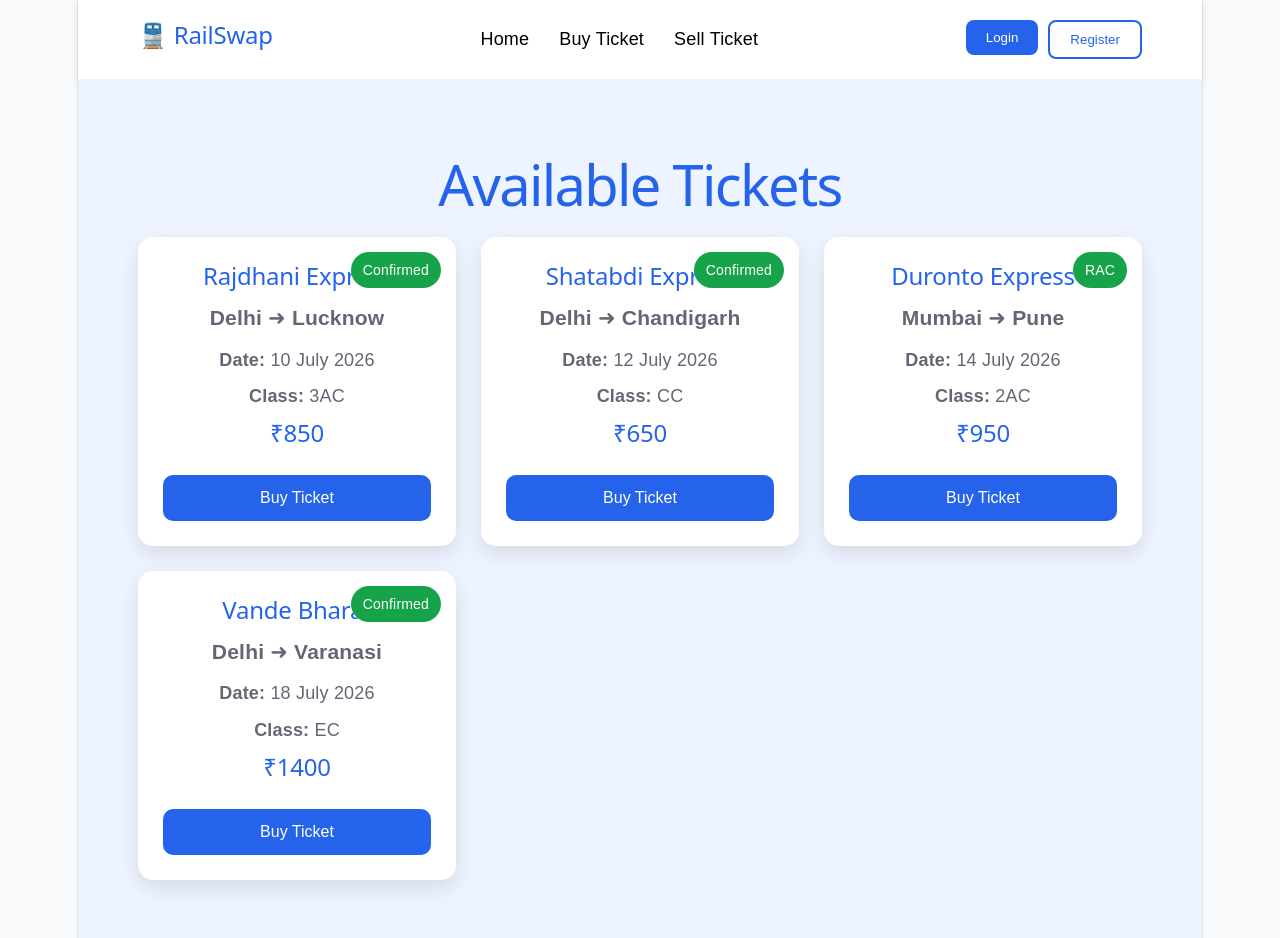
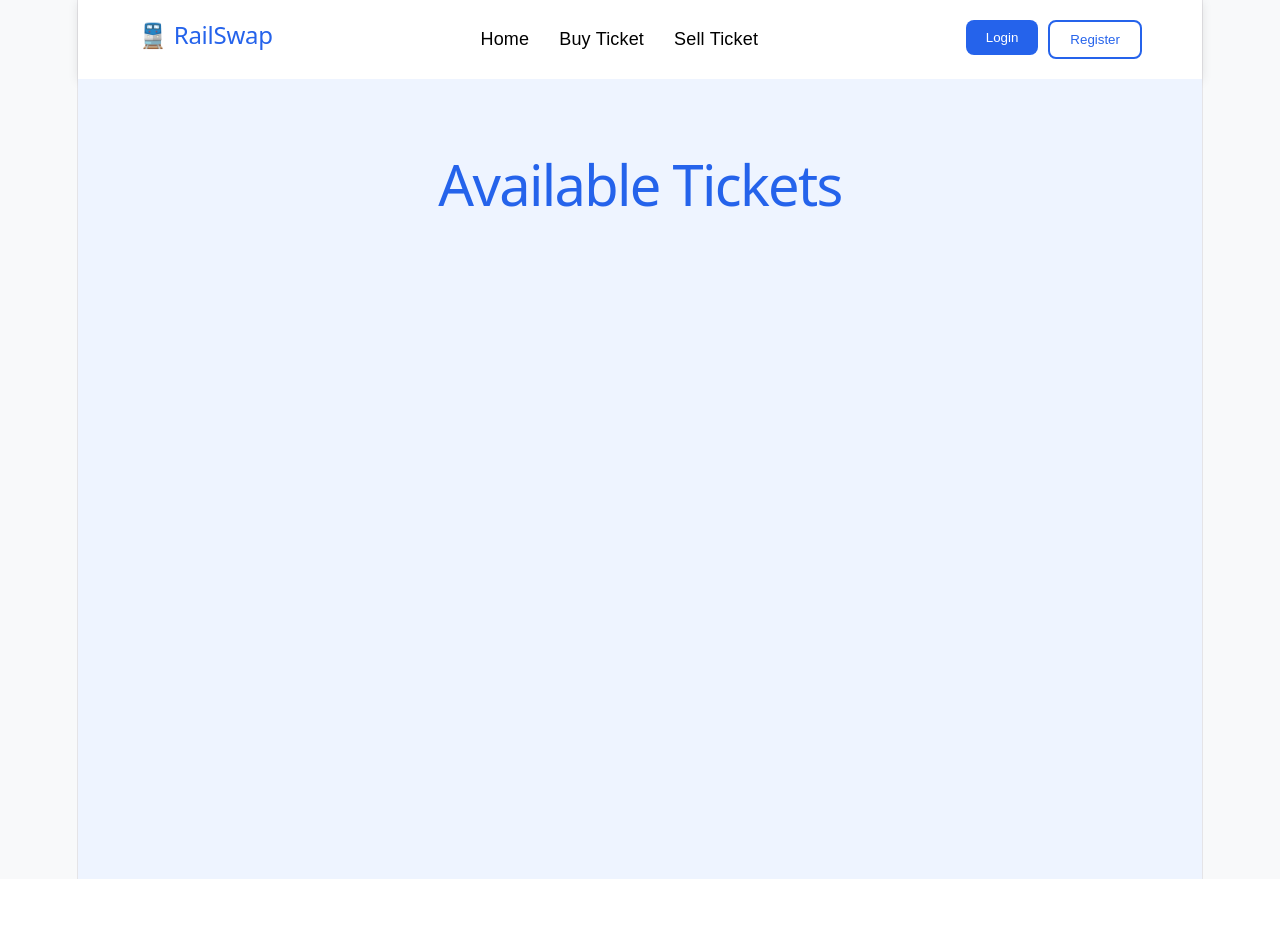
Before and after one commit to ananyaverma7211-afk/SeatLynk, a React (Vite) app: page /buy in a window 1280 px wide. After the commit the page ends 879 px from the top, so only its background shows below. Built offline with nearby package versions, Linux system fonts and the light colour scheme.

Commit message:
Connected Sell Ticket and Buy Ticket using Local Storage

```diff
--- a/src/pages/BuyTicket.jsx
+++ b/src/pages/BuyTicket.jsx
@@ -1,49 +1,7 @@
 import Navbar from "../components/Navbar";
 
 function BuyTicket() {
-  const tickets = [
-    {
-      id: 1,
-      train: "Rajdhani Express",
-      from: "Delhi",
-      to: "Lucknow",
-      date: "10 July 2026",
-      class: "3AC",
-      price: "₹850",
-      status: "Confirmed",
-    },
-    {
-      id: 2,
-      train: "Shatabdi Express",
-      from: "Delhi",
-      to: "Chandigarh",
-      date: "12 July 2026",
-      class: "CC",
-      price: "₹650",
-      status: "Confirmed",
-    },
-    {
-      id: 3,
-      train: "Duronto Express",
-      from: "Mumbai",
-      to: "Pune",
-      date: "14 July 2026",
-      class: "2AC",
-      price: "₹950",
-      status: "RAC",
-    },
-    {
-      id: 4,
-      train: "Vande Bharat",
-      from: "Delhi",
-      to: "Varanasi",
-      date: "18 July 2026",
-      class: "EC",
-      price: "₹1400",
-      status: "Confirmed",
-    },
-  ];
-
+    const tickets = JSON.parse(localStorage.getItem("tickets")) || [];
   return (
     <>
       <Navbar />
@@ -53,19 +11,21 @@ function BuyTicket() {
 
         <div className="ticket-grid">
           {tickets.map((ticket) => (
-            <div className="buy-card" key={ticket.id}>
+            <div className="buy-card" key={ticket.pnr}>
               <span className="badge">{ticket.status}</span>
 
-              <h2>{ticket.train}</h2>
+              <h2>{ticket.trainName}</h2>
 
-              <h3>
-                {ticket.from} ➜ {ticket.to}
-              </h3>
+<h3>
+  {ticket.from} ➜ {ticket.to}
+</h3>
 
-              <p><strong>Date:</strong> {ticket.date}</p>
-              <p><strong>Class:</strong> {ticket.class}</p>
+<p><strong>Date:</strong> {ticket.date}</p>
+<p><strong>Class:</strong> {ticket.travelClass}</p>
 
-              <h2>{ticket.price}</h2>
+<p><strong>Passenger:</strong> {ticket.passengerName}</p>
+
+<h2>₹{ticket.sellingPrice}</h2>
 
               <button>Buy Ticket</button>
             </div>
```
